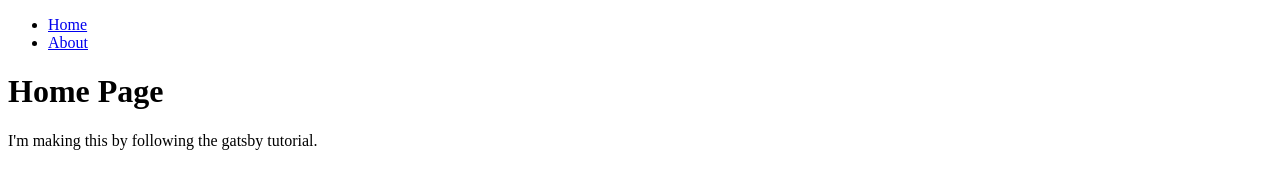
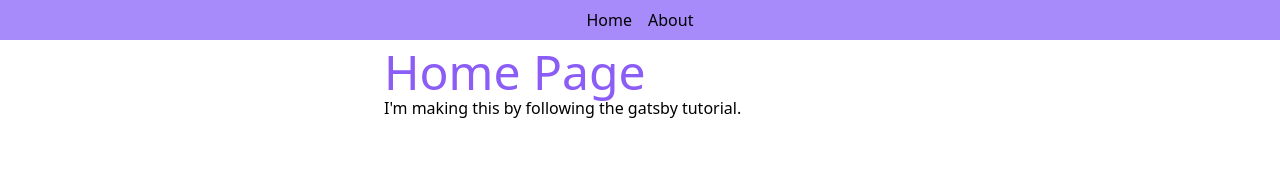
Before and after one commit to jacksonopp/gatsby-portfolio, a Gatsby site: page / in a window 1280 px wide. Built offline with nearby package versions, Linux system fonts and the light colour scheme; Gatsby itself is replaced by a stand-in of ours.

Commit message:
finished gatsby setup added styles to layout component

```diff
--- /dev/null
+++ b/gatsby-browser.js
@@ -0,0 +1,7 @@
+require("./src/css/index.css");
+const React = require("react")
+
+// Wraps every page in a component
+exports.wrapPageElement = ({ element, props }) => {
+  return <div>{element}</div>
+}
--- /dev/null
+++ b/src/components/layout.module.css
@@ -0,0 +1,3 @@
+.nav-link {
+  @apply hover:underline
+}
--- a/src/components/layout.tsx
+++ b/src/components/layout.tsx
@@ -1,5 +1,6 @@
 import { Link } from 'gatsby';
 import React from 'react';
+import { navLink } from './layout.module.css';
 
 interface Props {
   pageTitle: string;
@@ -7,23 +8,23 @@ interface Props {
 
 const Layout: React.FC<Props> = ({ pageTitle, children }) => {
   return (
-    <>
+    <div>
       <title>{pageTitle}</title>
-      <nav>
-        <ul>
+      <nav className='w-screen bg-purple-400 py-2 mb-2'>
+        <ul className='flex gap-4 justify-center'>
           <li>
-            <Link to="/">Home</Link>
+            <Link to='/' className={navLink}>Home</Link>
           </li>
           <li>
-            <Link to="/about">About</Link>
+            <Link to='/about' className={navLink}>About</Link>
           </li>
         </ul>
       </nav>
-      <main>
-        <h1>{pageTitle}</h1>
+      <main className='mx-auto max-w-lg'>
+        <h1 className="text-purple-500 text-5xl">{pageTitle}</h1>
         {children}
       </main>
-    </>
+    </div>
   );
 };
 
--- /dev/null
+++ b/src/css/index.css
@@ -0,0 +1,3 @@
+@tailwind base;
+@tailwind components;
+@tailwind utilities;
--- a/tailwind.config.js
+++ b/tailwind.config.js
@@ -1,5 +1,5 @@
 module.exports = {
-  purge: [],
+  purge: ["./src/**/*.{js,jsx,ts,tsx}"],
   darkMode: false, // or 'media' or 'class'
   theme: {
     extend: {},
```
